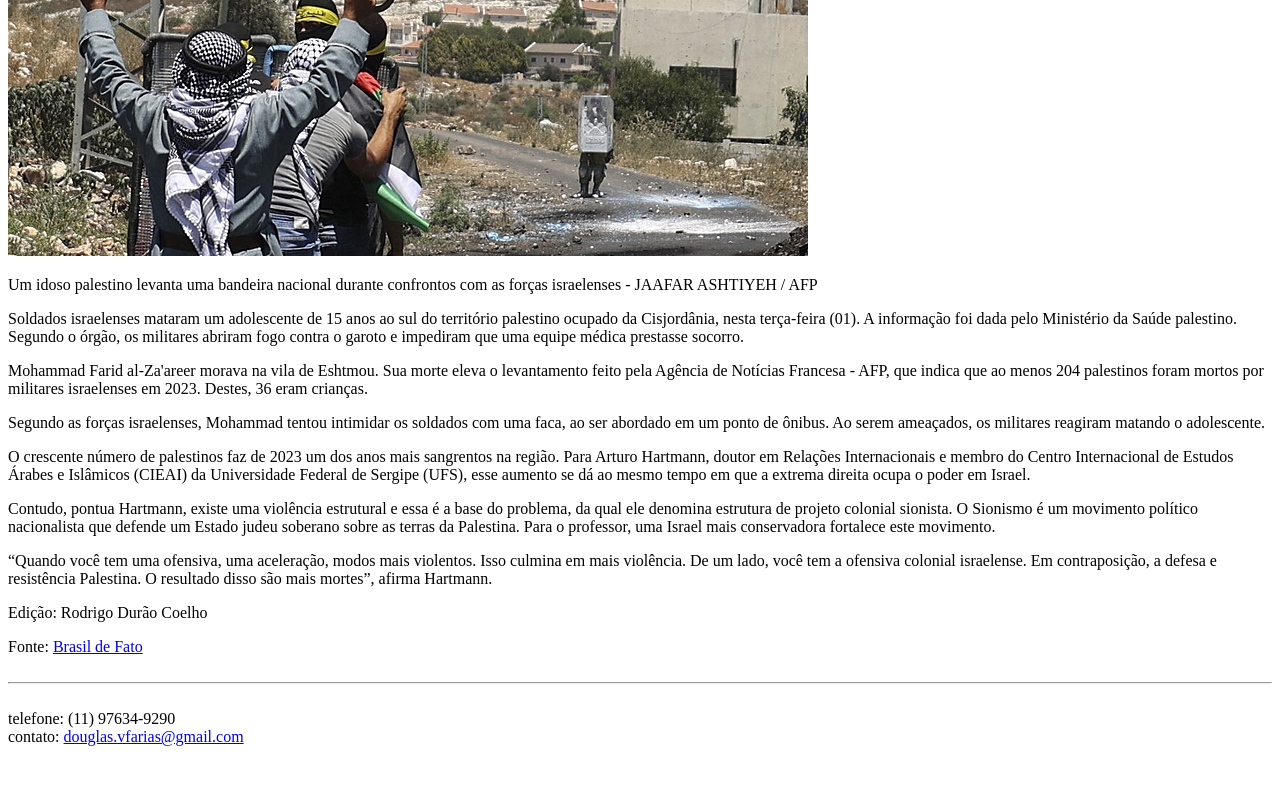
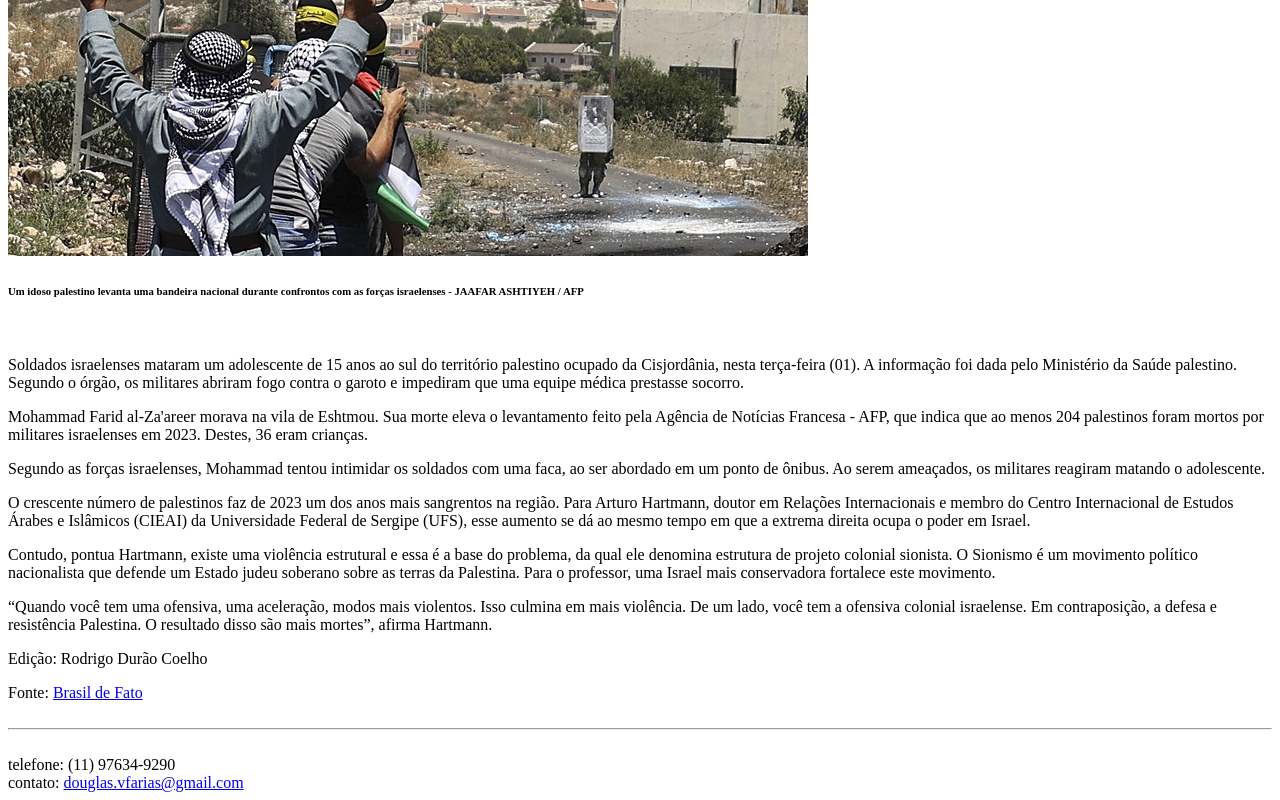
Before and after one commit to douglas-farias/CH_desafio_aula-06, a plain HTML site: page index.html in a window 1280 px wide. Shown: the part 1624-2424 px from the top of the page. Before the commit the page ends 2378 px from the top, so only its background shows below. Drawn offline with Linux system fonts and the light colour scheme.

Commit message:
Ajuste legenda da foto

```diff
--- a/index.html
+++ b/index.html
@@ -99,8 +99,8 @@
       </div>
       <div>
         <img src="image_palestina.jpeg" alt="Idoso palestino levantando a bandeira nacional">
-        <p>Um idoso palestino levanta uma bandeira nacional durante confrontos com as forças israelenses - JAAFAR ASHTIYEH / AFP</p>
-      </div>
+        <p><h6>Um idoso palestino levanta uma bandeira nacional durante confrontos com as forças israelenses - JAAFAR ASHTIYEH / AFP</h6></p>
+      </div><br>
       <div>
         <p>Soldados israelenses mataram um adolescente de 15 anos ao sul do território palestino ocupado da Cisjordânia, nesta terça-feira (01). A informação foi dada pelo Ministério da Saúde palestino. Segundo o órgão, os militares abriram fogo contra o garoto e impediram que uma equipe médica prestasse socorro.</p>
         <p>Mohammad Farid al-Za'areer morava na vila de Eshtmou. Sua morte eleva o levantamento feito pela Agência de Notícias Francesa - AFP, que indica que ao menos 204 palestinos foram mortos por militares israelenses em 2023. Destes, 36 eram crianças.</p>
```
